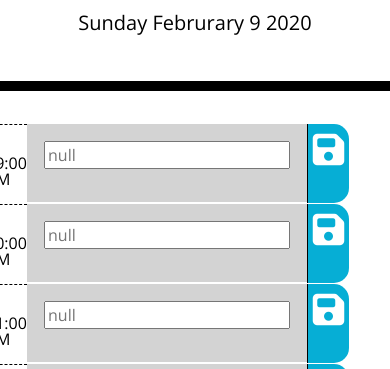
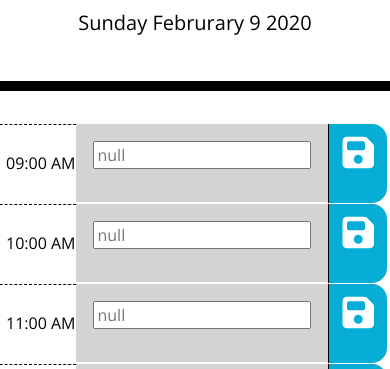
Before and after one commit to cswitzer85/planner-for-the-day, a plain HTML site: page index.html in a window 390 px wide. Shown: the part 433-802 px from the top of the page. Drawn offline with nearby package versions, Linux system fonts and the light colour scheme.

Commit message:
changed CSS to look better on mobile device screen size

```diff
--- a/style.css
+++ b/style.css
@@ -43,7 +43,6 @@ textarea {
   color: #000000;
   border-top: 1px dashed #000000;
   padding-top: 30px;
-  width: 10%;
 }
 
 .eventInput {
@@ -93,3 +92,13 @@ textarea {
   background: transparent;
   border: none;
 }
+@media (min-width: 100px) and (max-width: 767px) {
+  .hour{
+padding-left: 5%;
+  }
+  .eventInput{
+    max-width: 60%;
+  }
+  .saveBtn{
+    width: 14%;
+  }
```
